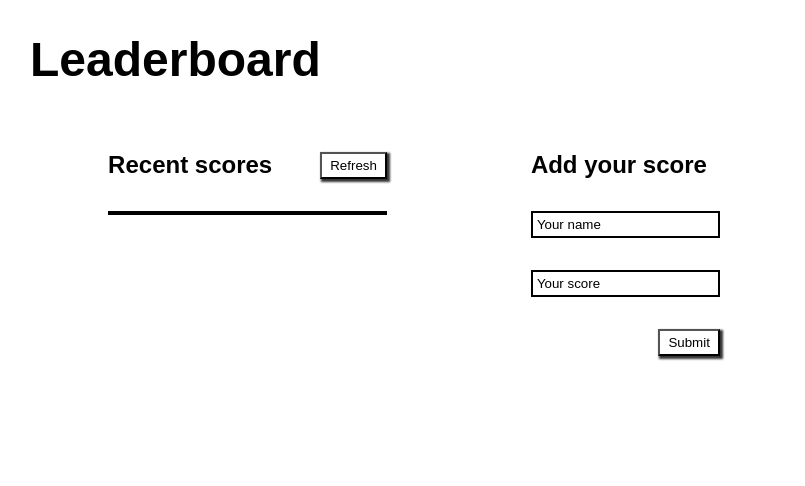
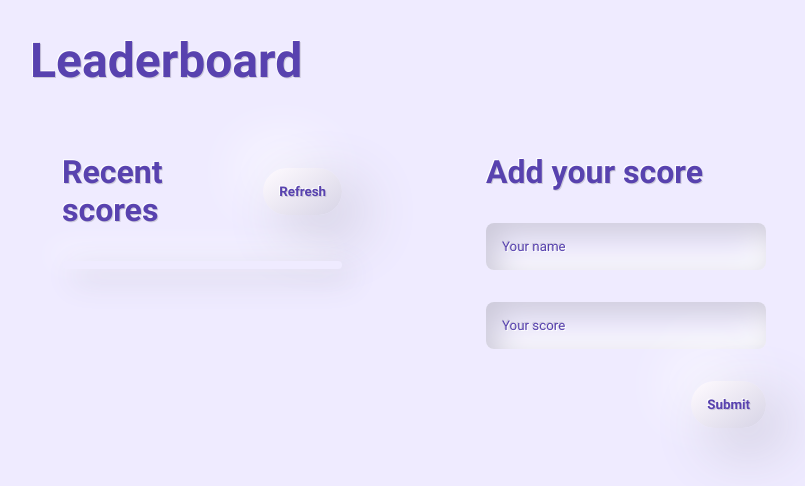
Before and after one commit to mwismann/leaderboard, a website built with webpack: page src/index.html in a window 1280 px wide. Shown: the whole page, without its empty margins (226-1031 px from the left). Built offline with nearby package versions, Linux system fonts and the light colour scheme; no server answers.

Commit message:
Improve look and feel of web app

```diff
--- a/src/modules/handlingData.js
+++ b/src/modules/handlingData.js
@@ -14,7 +14,7 @@ const refreshData = () => {
   getScores(url).then((data) => {
     data.result.forEach((score) => {
       scoresContainer.insertAdjacentHTML('beforeend',
-        `<li><span>${score.user}: ${score.score}</span></li>`);
+        `<li><span>${score.user}</span><span>${score.score}</span></li>`);
     });
   });
 };
--- a/src/style.css
+++ b/src/style.css
@@ -1,8 +1,37 @@
+/* roboto-regular - latin */
+@font-face {
+  font-display: swap; /* Check https://developer.mozilla.org/en-US/docs/Web/CSS/@font-face/font-display for other options. */
+  font-family: 'Roboto';
+  font-style: normal;
+  font-weight: 400;
+  src: url('../assets/fonts/roboto-v30-latin-regular.woff2') format('woff2'), /* Chrome 36+, Opera 23+, Firefox 39+ */
+       url('../assets/fonts/roboto-v30-latin-regular.woff') format('woff'); /* Chrome 5+, Firefox 3.6+, IE 9+, Safari 5.1+ */
+}
+
+/* roboto-700 - latin */
+@font-face {
+  font-display: swap; /* Check https://developer.mozilla.org/en-US/docs/Web/CSS/@font-face/font-display for other options. */
+  font-family: 'Roboto';
+  font-style: normal;
+  font-weight: 700;
+  src: url('../assets/fonts/roboto-v30-latin-700.woff2') format('woff2'), /* Chrome 36+, Opera 23+, Firefox 39+ */
+       url('../assets/fonts/roboto-v30-latin-700.woff') format('woff'); /* Chrome 5+, Firefox 3.6+, IE 9+, Safari 5.1+ */
+}
+
 * {
   margin: 0;
   padding: 0;
   box-sizing: border-box;
-  font-family: Arial, Helvetica, sans-serif;
+  font-family: 'Roboto', sans-serif;
+  color: #5842af;
+  text-shadow: 1px 1px #cbc8d9,
+              -1px -1px #fff;
+  border: none;
+}
+
+body {
+  min-height: 100vh;
+  background: #efebff;
 }
 
 main {
@@ -14,6 +43,10 @@ h1 {
   font-size: 3rem;
 }
 
+h2 {
+  font-size: 2rem;
+}
+
 .container {
   width: 100%;
   display: flex;
@@ -23,6 +56,7 @@ h1 {
 
 #leaderboard,
 #score-form {
+  width: 50%;
   margin-top: 2rem;
   padding: 2rem;
   display: flex;
@@ -31,30 +65,52 @@ h1 {
 }
 
 .btn {
-  padding: 0.25rem 0.5rem;
-  background-color: transparent;
-  box-shadow: 2px 2px 2px 1px rgb(53, 53, 53);
+  padding: 1rem;
+  font-weight: bold;
+  border-radius: 2rem;
+  background: linear-gradient(145deg, #fffbff, #d7d4e6);
+  box-shadow:  20px 20px 60px #cbc8d9,
+              -20px -20px 60px #fff;
   cursor: pointer;
+}
+
+.btn:hover {
+  text-shadow: 1px 1px #fff,
+              -1px -1px #cbc8d9;
+  background: linear-gradient(145deg, #d7d4e6, #fffbff);
+  box-shadow:  20px 20px 60px #cbc8d9,
+              -20px -20px 60px #fff;
 }
 
 /* ---------- Leaderboard Section ------------ */
 .most-recent {
   display: flex;
+  justify-content: space-between;
   align-items: center;
   gap: 3rem;
 }
 
 .scores {
   list-style: none;
-  border: 2px solid black;
+  padding: 0.25rem;
+  border-radius: .5rem;
+  background: #efebff;
+  box-shadow:  10px 10px 30px #cbc8d9,
+              -10px -10px 30px #fff;
 }
 
 .scores > li {
-  padding: 0.25rem 0.5rem;
+  padding: 1rem;
+  display: flex;
+  justify-content: space-between;
+  align-items: center;
+  font-size: 1.25rem;
+  background: #efebff;
+  border-bottom: 1px solid #fff;
 }
 
-.scores > li:nth-child(2n) {
-  background-color: rgb(198, 198, 198);
+.scores > li:last-child {
+  border: none;
 }
 
 /* ---------- Form Section ------------ */
@@ -66,10 +122,16 @@ form {
 }
 
 input[type="text"] {
-  padding: 0.25rem;
-  border: 2px solid black;
+  width: 100%;
+  padding: 1rem;
+  text-shadow: 1px 1px #fff,
+              -1px -1px #cbc8d9;
+  border-radius: 0.5rem;
+  background: #efebff;
+  box-shadow: inset 10px 10px 30px #cbc8d9,
+              inset -10px -10px 30px #ffffff;
 }
 
 ::placeholder {
-  color: black;
+  color: #5842af;
 }
```
